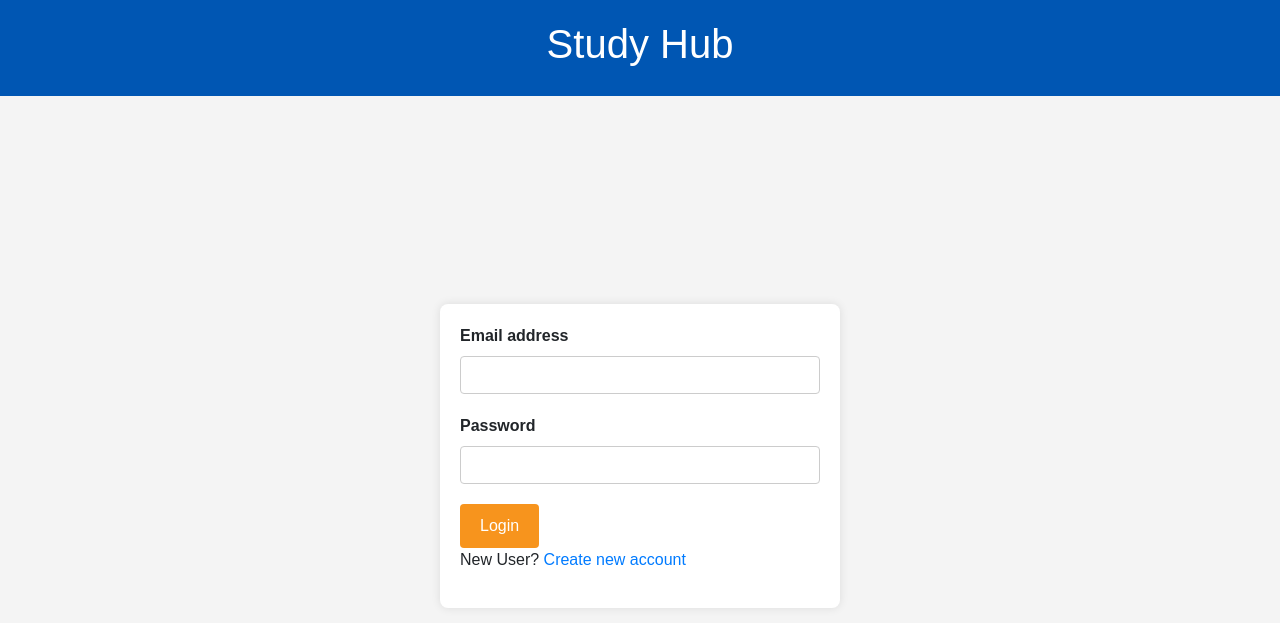
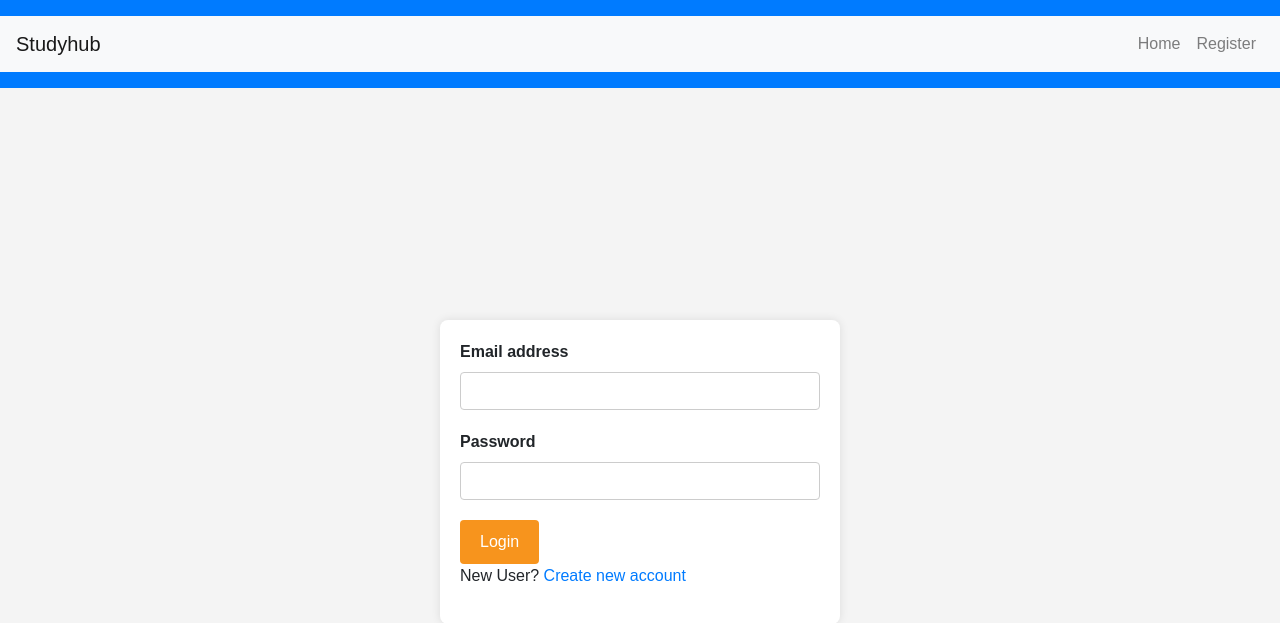
Before and after one commit to godfredkogkane/StudyHub, a PHP site: page /login/login.php in a window 1280 px wide. Shown: the top 623 px of the page. Before the commit the page ends 565 px from the top, so only its background shows below. Run offline with PHP 8.4, Linux system fonts and the light colour scheme.

Commit message:
edit review page, login and homepage

```diff
--- a/action/submit_review.php
+++ b/action/submit_review.php
@@ -19,7 +19,9 @@ if ($_SERVER["REQUEST_METHOD"] == "POST") {
     $stmt->bind_param("iiss", $user_id, $document_id, $rating, $review_text);
 
     if ($stmt->execute() === TRUE) {
-        echo "Review submitted successfully.";
+        // Redirect to the search_document.php page
+        header("Location: ../view/search_document.php");
+        exit; // Ensure that no other output is sent
     } else {
         echo "Error submitting review: " . $con->error;
     }
--- a/css/login.css
+++ b/css/login.css
@@ -6,14 +6,6 @@ body {
     background-color: #f4f4f4;
     margin: 0;
     padding: 0;
-}
-
-/* Header styles */
-header {
-    background-color: #0056b3; /* Blue */
-    color: #fff;
-    padding: 20px;
-    text-align: center;
 }
 
 /* Main styles */
--- a/index.php
+++ b/index.php
@@ -23,7 +23,7 @@
                     </li>
                     <!-- New "Register" navigation link -->
                     <li class="nav-item">
-                        <a class="nav-link" href="../studyhub/register/register.php">Register</a>
+                        <a class="nav-link" href="../studyhub/login/register.php">Register</a>
                     </li>
                 </ul>
             </div>
--- a/login/login.php
+++ b/login/login.php
@@ -8,9 +8,25 @@
     <link rel="stylesheet" href="../css/login.css">
 </head>
 <body>
-    <header>
-        <h1>Study Hub</h1>
+<div class="navigation-container">
+    <header class="bg-primary py-3 mb-4">
+        <!-- Bootstrap Navbar -->
+        <nav class="navbar navbar-expand-lg navbar-light bg-light">
+            <a class="navbar-brand" href="#">Studyhub</a>
+            <div class="collapse navbar-collapse" id="navbarSupportedContent">
+                <ul class="navbar-nav ml-auto">
+                    <li class="nav-item">
+                    <a class="nav-link" href="../index.php">Home</a>
+                    </li>
+                    <!-- New "Register" navigation link -->
+                    <li class="nav-item">
+                        <a class="nav-link" href="register.php">Register</a>
+                    </li>
+                </ul>
+            </div>
+        </nav>
     </header>
+</div>
     <main>
         <div class="container">
             <!-- Login form -->
--- a/view/document.php
+++ b/view/document.php
@@ -23,9 +23,6 @@
                 <ul class="navbar-nav ml-auto">
                     <li class="nav-item">
                         <a class="nav-link" href="profile.php">Profile</a>
-                    </li>
-                    <li class="nav-item">
-                        <a class="nav-link" href="document.php">Upload Document</a>
                     </li>
                     <li class="nav-item">
                         <a class="nav-link" href="search_document.php">Search Documents</a>
--- a/view/review.php
+++ b/view/review.php
@@ -32,9 +32,6 @@
                     </li>
                     <li class="nav-item">
                         <a class="nav-link" href="../login/logout.php">Logout</a>
-                    </li>
-                    <li class="nav-item">
-                        <a class="nav-link" href="../login/login.php">Login</a>
                     </li>
                 </ul>
             </nav>
--- a/view/search_document.php
+++ b/view/search_document.php
@@ -28,9 +28,6 @@
                         <a class="nav-link" href="document.php">Upload Document</a>
                     </li>
                     <li class="nav-item">
-                        <a class="nav-link" href="search_document.php">Search Documents</a>
-                    </li>
-                    <li class="nav-item">
                         <a class="nav-link" href="../login/logout.php">Logout</a>
                     </li>
                 </ul>
--- a/view/search_results.php
+++ b/view/search_results.php
@@ -32,9 +32,6 @@
                     </li>
                     <li class="nav-item">
                         <a class="nav-link" href="../login/logout.php">Logout</a>
-                    </li>
-                    <li class="nav-item">
-                        <a class="nav-link" href="../login/login.php">Login</a>
                     </li>
                 </ul>
             </nav>
```
Also changed, not shown: login/register.php (+19 -2 lines).
